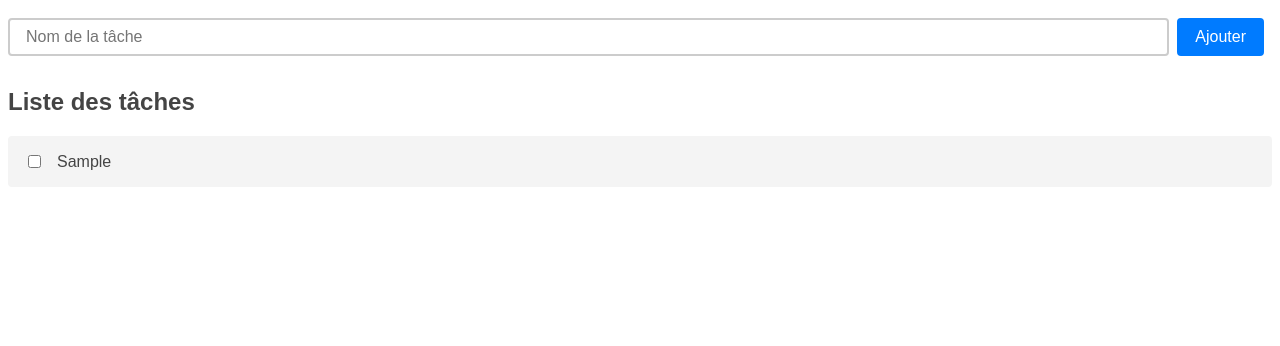
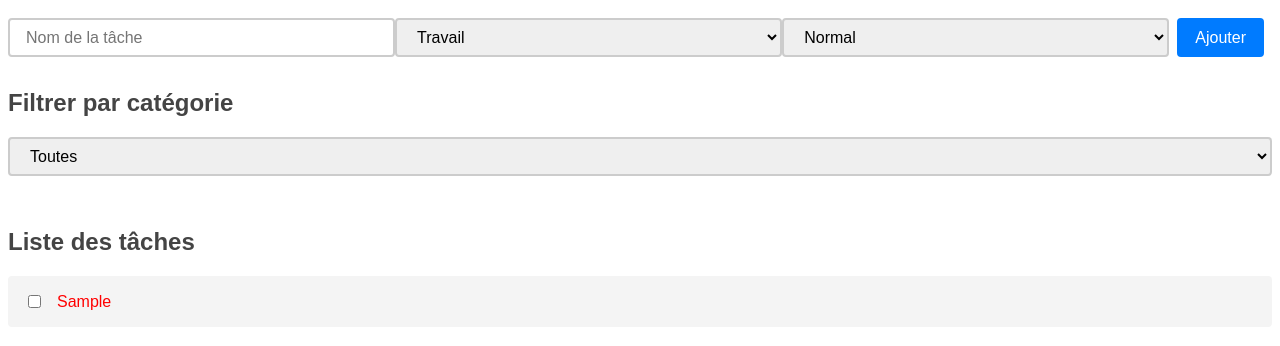
Before and after one commit to farhati1/TaskAppli, a plain HTML site: page index.html in a window 1280 px wide. Both pictures are taken after typing "Sample" into the empty fields and a click on the button "Ajouter". Shown: the part 72-418 px from the top of the page. Drawn offline with Linux system fonts and the light colour scheme.

Commit message:
tp noté

```diff
--- a/controller.js
+++ b/controller.js
@@ -1,42 +1,52 @@
 import View from './view.js';
-import Model from './model.js';
+import modelInstance from './model.js';
 
-// Importe tes classes Model et View ici si nécessaire
 
 class Controller {
     constructor(model, view) {
         this.model = model;
         this.view = view;
 
-
         this.form = document.getElementById('form');
         this.taskInput = document.getElementById('task');
+        this.categoryInput = document.getElementById('category');
+        this.categoryFilter = document.getElementById('categoryFilter'); // Ajout d'un filtre de catégorie
         this.form.addEventListener('submit', this.addTask.bind(this));
+        this.categoryFilter.addEventListener('change', this.filterTasks.bind(this)); // Ajout d'un gestionnaire d'événements pour le filtre de catégorie
     }
 
     addTask(event) {
         event.preventDefault();
 
         const taskText = this.taskInput.value.trim();
+        const taskCategory = this.categoryInput.value;
 
         if (taskText) {
-            this.model.addTask(taskText);
-            const task = this.model.tasks[this.model.tasks.length - 1];
-            this.view.displayTask(task, this.model.tasks.length - 1, this.toggleTaskCompletion.bind(this), this.removeTask.bind(this)); // Affiche la tâche dans la vue
+            this.model.addTask(taskText, taskCategory);
+            this.displayTasks(); // Affiche toutes les tâches après l'ajout d'une nouvelle tâche
             this.taskInput.value = '';
         }
     }
 
+    displayTasks() {
+        const tasks = this.model.getTasks();
+        const filteredTasks = tasks.filter(task => task.category === this.categoryFilter.value || this.categoryFilter.value === 'all'); // Filtrer les tâches en fonction de la catégorie sélectionnée
+        this.view.displayTasks(filteredTasks, this.toggleTaskCompletion.bind(this), this.removeTask.bind(this)); // Affiche les tâches filtrées
+    }
+
+    filterTasks() {
+        this.displayTasks(); // Affiche les tâches chaque fois que le filtre de catégorie change
+    }
+
     toggleTaskCompletion(task) {
         this.model.toggleTaskCompletion(task);
-        // this.view.toggleTaskCompletion(task);
+        this.displayTasks(); // Affiche les tâches après avoir basculé l'achèvement d'une tâche
     }
 
     removeTask(index) {
-    this.model.removeTask(index);
-
-}
+        this.model.removeTask(index);
+        this.displayTasks(); // Affiche les tâches après avoir supprimé une tâche
+    }
 }
 
-
-const app = new Controller(new Model(), new View());
+const app = new Controller(modelInstance, new View());
--- a/index.html
+++ b/index.html
@@ -1,5 +1,5 @@
 <!DOCTYPE html>
-<html lang="en">
+<html lang="fr">
   <head>
     <meta charset="utf-8" />
     <meta name="viewport" content="width=device-width, initial-scale=1.0" />
@@ -14,19 +14,34 @@
     <div id="root"></div>
 
     <h1>Ajouter une tâche</h1>
-    <form id="form">
-        <input type="text" id="task" placeholder="Nom de la tâche" />
-
-        <button type="submit">Ajouter</button>
+    <form id="form" class="task-form">
+      <input type="text" id="task" class="task-input" placeholder="Nom de la tâche" />
+      <select id="category" class="category-select">
+          <option value="travail">Travail</option>
+          <option value="maison">Maison</option>
+          <option value="divers">Divers</option>
+      </select>
+      <select id="type" class="type-select">
+          <option value="normal">Normal</option>
+          <option value="important">Important</option>
+          <option value="urgent">Urgent</option>
+      </select>
+      <button type="submit" class="submit-button">Ajouter</button>
     </form>
 
-    <h2>Liste des tâches</h2>
-    <ul id="list"></ul>
+    <h2 class="filter-title">Filtrer par catégorie</h2>
+    <select id="categoryFilter" class="category-filter">
+        <option value="all">Toutes</option>
+        <option value="travail">Travail</option>
+        <option value="maison">Maison</option>
+        <option value="divers">Divers</option>
+    </select>
 
-
+    <h2 class="task-list-title">Liste des tâches</h2>
+    <ul id="list" class="task-list"></ul>
 
     <script type="module" src="model.js"></script>
     <script type="module" src="view.js"></script>
     <script type="module" src="controller.js"></script>
-  </body>
+    </body>
 </html>
--- a/model.js
+++ b/model.js
@@ -1,16 +1,23 @@
-
-
-export default class Model {
-
-    constructor() {
-        this.tasks = [];
+class Task {
+  constructor(text, category) {
+    this.text = text;
+    this.category = category;
+    this.completed = false;
+  }
 }
 
-    addTask(taskText) {
-        const task = {
-            text: taskText,
-            completed: false
+class Model {
+  constructor() {
+    if (!Model.instance) {
+      this.tasks = [];
+      Model.instance = this;
     }
+
+    return Model.instance;
+  }
+
+  addTask(taskText, taskCategory, taskType) {
+    const task = new Task(taskText, taskCategory, taskType);
     this.tasks.push(task);
   }
 
@@ -18,7 +25,16 @@ export default class Model {
     this.tasks[taskIndex].completed = !this.tasks[taskIndex].completed;
   }
 
+  getTasks() {
+    return this.tasks;
+  }
+
   removeTask(index) {
     this.tasks.splice(index, 1);
   }
 }
+
+const modelInstance = new Model();
+Object.freeze(modelInstance);
+
+export default modelInstance;
--- a/styles.css
+++ b/styles.css
@@ -1,7 +1,5 @@
-*,
-*::before,
-*::after {
-  box-sizing: border-box
+*, *::before, *::after {
+  box-sizing: border-box;
 }
 
 html {
@@ -21,8 +19,7 @@ form {
   margin-bottom: 2rem;
 }
 
-[type="text"],
-button {
+[type="text"], select, button {
   display: inline-block;
   padding: .5rem 1rem;
   font-size: 1rem;
@@ -38,12 +35,11 @@ button {
   margin: 0 .5rem;
 }
 
-[type="text"] {
+[type="text"], select {
   width: 100%;
 }
 
-[type="text"]:active,
-[type="text"]:focus {
+[type="text"]:active, [type="text"]:focus, select:active, select:focus {
   outline: 0;
   border: 2px solid #007bff;
 }
@@ -85,7 +81,7 @@ li span:hover {
 li span:focus {
   outline: 0;
   border: 2px solid #007bff;
-  background: rgba(179, 207, 255, 0.52)
+  background: rgba(179, 207, 255, 0.52);
 }
 
 /* Styles pour la checkbox du formulaire */
@@ -107,3 +103,21 @@ li [type="checkbox"] {
   font-size: 1.5rem; /* Taille plus petite pour les tâches */
   vertical-align: middle;
 }
+
+/* Styles pour le filtre de catégorie */
+#categoryFilter {
+  margin-bottom: 2rem;
+}
+
+/* Couleurs pour les différentes catégories de tâches */
+li[data-category="travail"] {
+  color: red;
+}
+
+li[data-category="maison"] {
+  color: blue;
+}
+
+li[data-category="divers"] {
+  color: green;
+}
--- a/view.js
+++ b/view.js
@@ -1,22 +1,35 @@
 export default class View {
     constructor() {
         this.ul = document.getElementById('list');
-
     }
 
-    displayTask(task, index, toggleTaskCompletion, removeTask) {
+    displayTasks(tasks, toggleTaskCompletion, removeTask) {
+        this.ul.innerHTML = ''; // Efface toutes les tâches existantes
+        tasks.forEach((task, index) => {
             const li = document.createElement('li');
             const checkbox = document.createElement('input');
             checkbox.type = 'checkbox';
             checkbox.checked = task.completed;
             checkbox.addEventListener('change', () => {
-
   toggleTaskCompletion(index);
+  if (task.completed) {
     removeTask(index);
     li.remove();
+  }
 });
             li.appendChild(checkbox);
             li.append(task.text);
+            li.style.color = this.getColorForCategory(task.category);
             this.ul.appendChild(li);
+        });
+    }
+
+    getColorForCategory(category) {
+        switch (category) {
+            case 'travail': return 'red';
+            case 'maison': return 'blue';
+            case 'divers': return 'green';
+            default: return 'black';
         }
     }
+}
```
Lines whose indentation alone changed are shown as unchanged.
